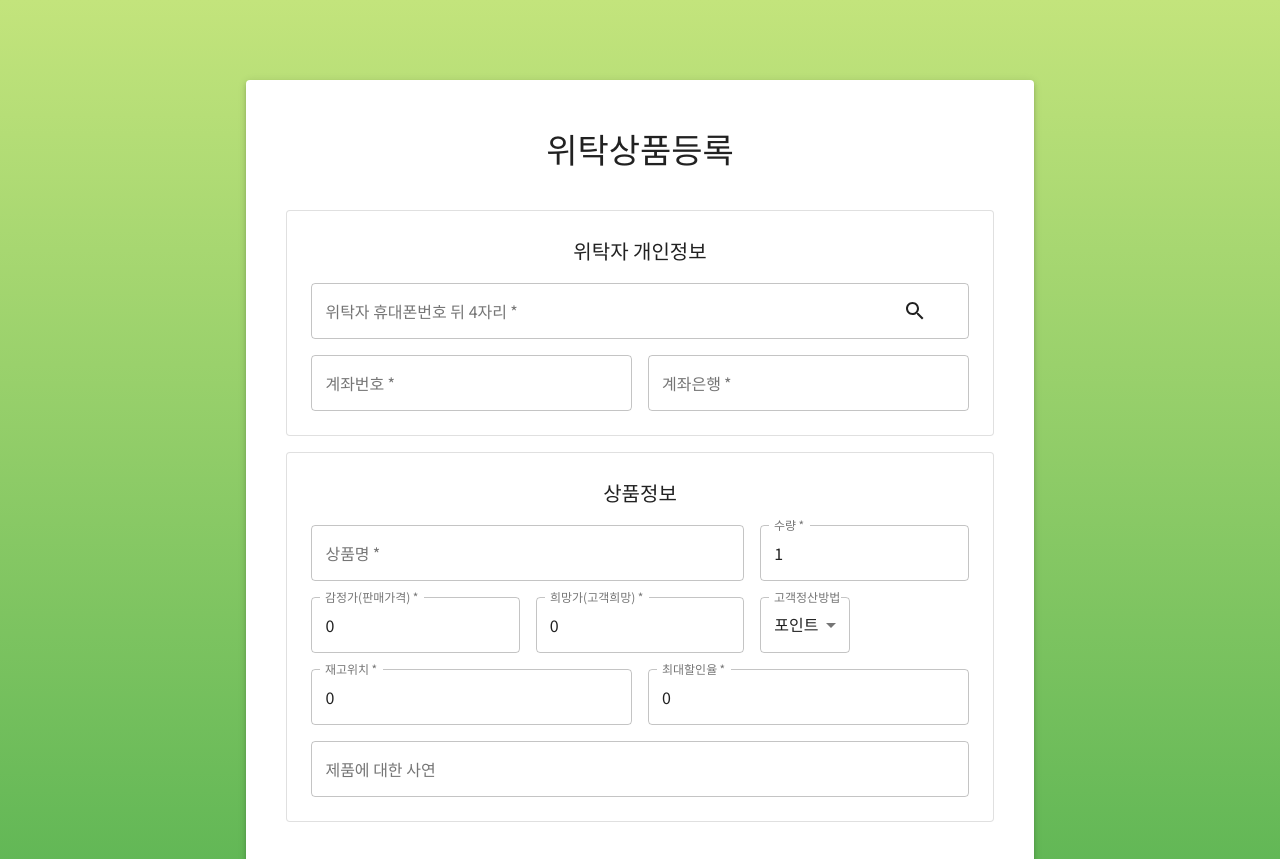
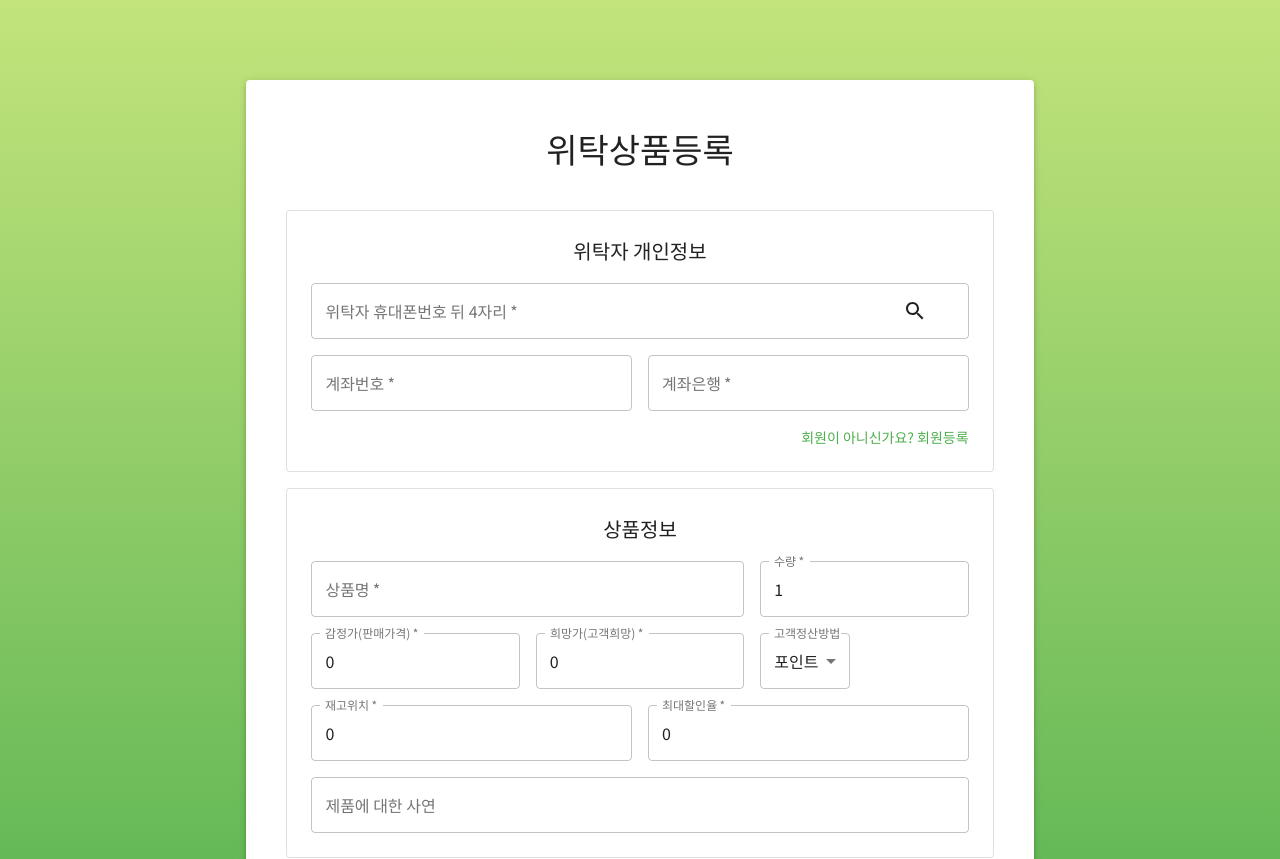
Before and after one commit to pjh4400/MarketBalgyun-Frontend, a React app: page /register-consign-product in a window 1280 px wide. Shown: the top 859 px of the page. Built offline with nearby package versions, Linux system fonts and the light colour scheme.

Commit message:
위탁상품등록 페이지에서 회원등록 페이지 연결

```diff
--- a/src/pages/RegisterConsignProduct.js
+++ b/src/pages/RegisterConsignProduct.js
@@ -1,13 +1,15 @@
 import React, { useState } from 'react';
-import { Container, Typography, Paper, Grid, Button, TextField, MenuItem, InputAdornment } from '@material-ui/core';
+import { Container, Typography, Paper, Grid, Button, TextField, MenuItem, InputAdornment} from '@material-ui/core';
+import { Link } from 'react-router-dom'
 import SearchIcon from '@material-ui/icons/Search';
 
 import useStyles from './Style';
-import GeneralProducts from "../tempDB/GeneralProducts";
+import ConsignProducts from '../tempDB/ConsignProducts';
 import Customers from '../tempDB/Customers';
 
 
 const RegisterConsignProduct = () => {
+    const [mode, setMode] = useState('new'); // 새로 등록 시 'new', 기존 정보 조회 및 수정 시 'old'
     const [product, setProduct] = useState({
         name: '',
         quantity: 1,
@@ -24,7 +26,6 @@ const RegisterConsignProduct = () => {
     });
 
     const classes = useStyles();
-
 
     const onChangeHandler = (e) => {
         e.preventDefault();
@@ -114,6 +115,14 @@ const RegisterConsignProduct = () => {
                                             value={product.bank}
                                             onChange={onChangeHandler}
                                         />
+                                    </Grid>
+
+                                    <Grid container justify="flex-end">
+                                        <Grid item>
+                                            <Link to="/register-customer" variant="body2">
+                                                <Button className={classes.checkbox}>회원이 아니신가요? 회원등록</Button>
+                                            </Link>
+                                        </Grid>
                                     </Grid>
                                 </Grid>
 
```
